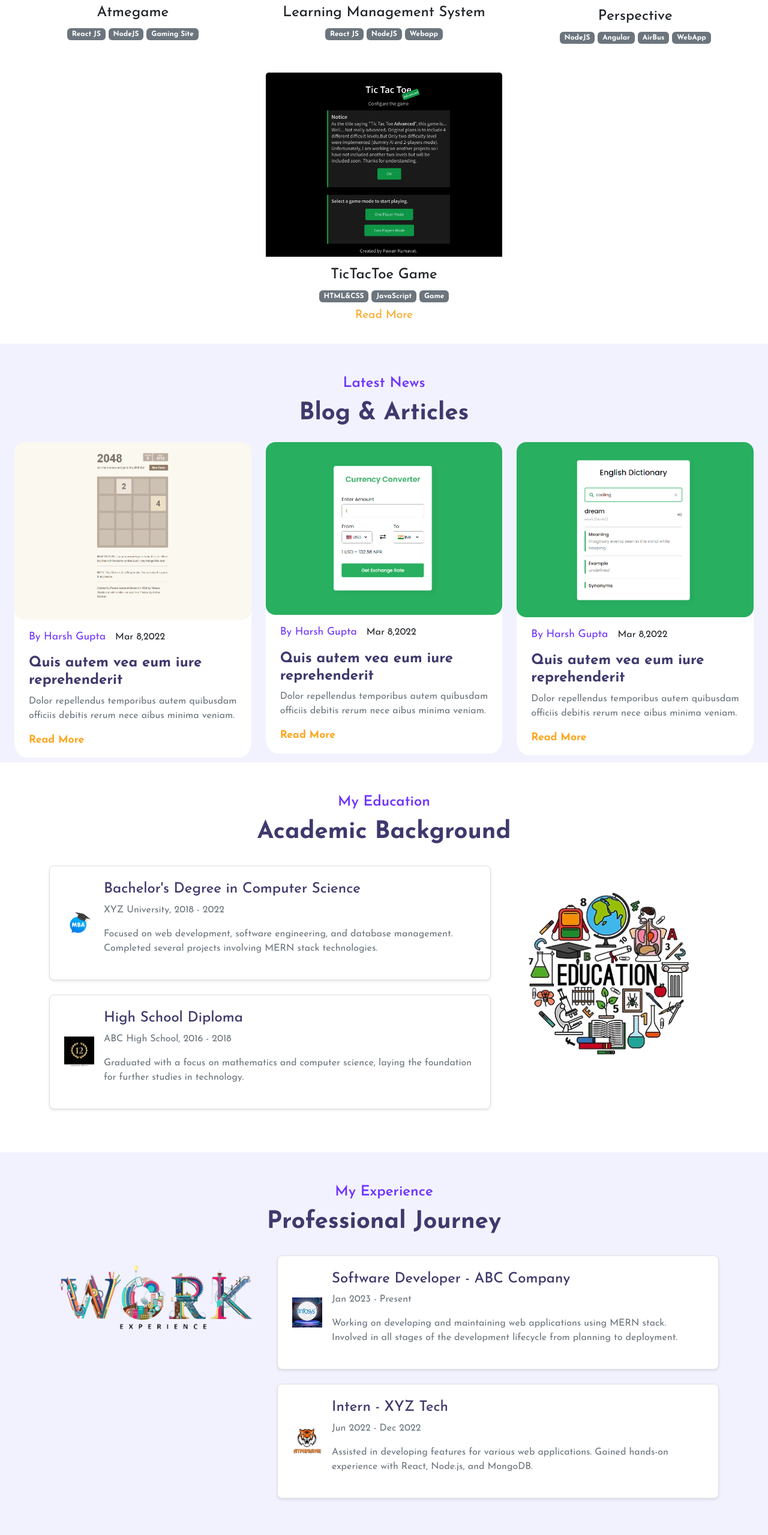
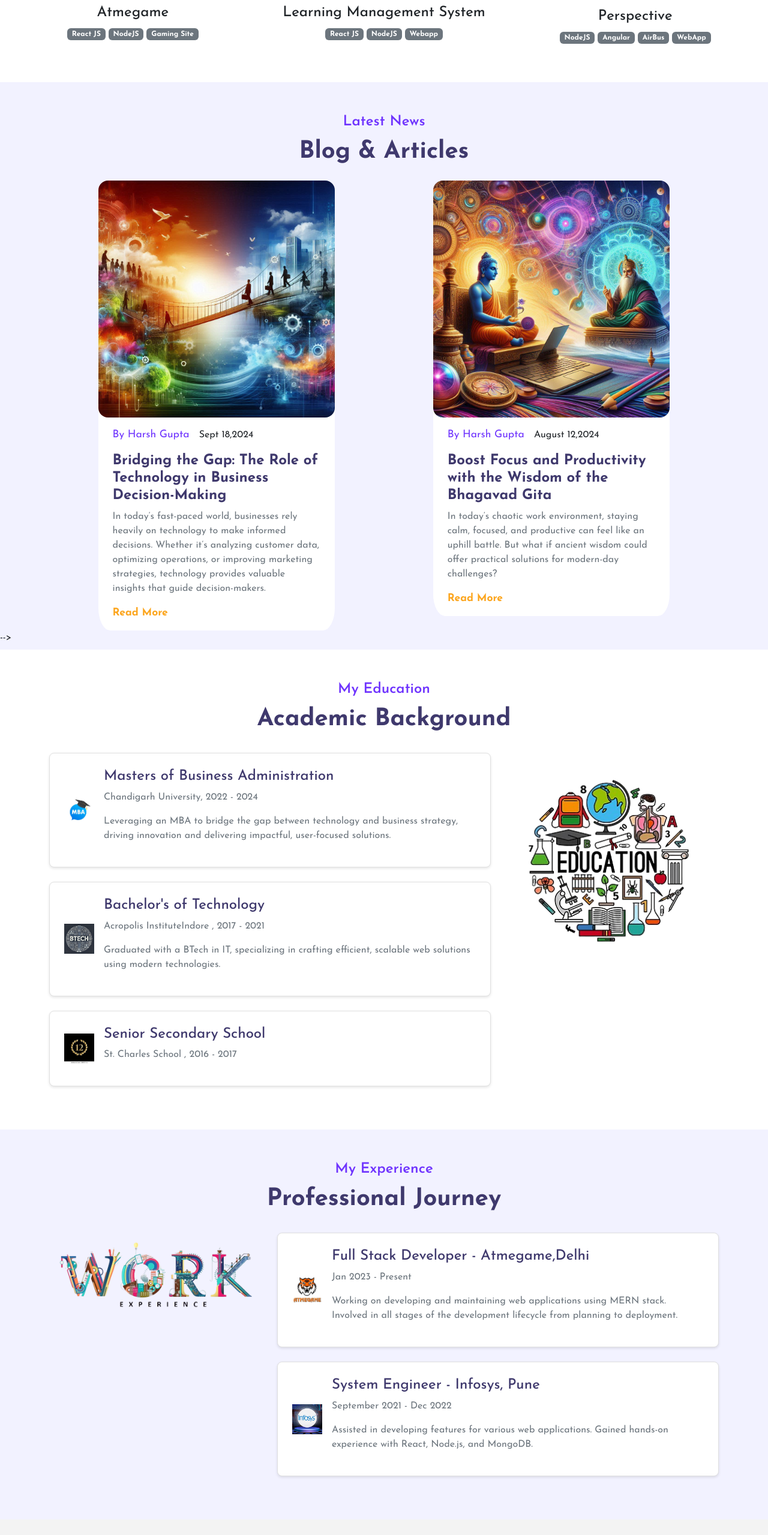
Before and after one commit to guptaharsh847/myportfolio, a plain HTML site: page index.html in a window 1280 px wide. Shown: the part 2441-5000 px from the top of the page at 60% size. Drawn offline with nearby package versions, Linux system fonts and the light colour scheme.

Commit message:
added education and wrk exp

```diff
--- a/index.html
+++ b/index.html
@@ -321,144 +321,12 @@
 
         </div>
         <div class="row justify-content-evenly mt-4 px-4">
-          <!-- <div class="post col-md-4 game all col-10 mt-3 mt-md-0" data-aos="fade-up">
-            <div class="card">
-              <img src="images/piceditor.png" class="card-img-top" alt="..." />
-              <div class="card-body text-center">
-                <h4 class="card-title">PicEditor App</h4>
-                <span class="badge bg-secondary badge-pill">HTML&CSS</span>
-                <span class="badge bg-secondary badge-pill">JavaScript</span>
-                <span class="badge bg-secondary badge-pill mb-2">App</span
-                ><br />
-                <a href="#" class="read-more-btn link">Read More</a>
-              </div>
-            </div>
-          </div> -->
-          <div class="post col-md-4 website all col-10 mt-3 mt-md-0" data-aos="fade-up">
-            <div class="card">
-              <img src="images/tictactoe.png" class="card-img-top" alt="..." />
-              <div class="card-body text-center">
-                <h4 class="card-title">TicTacToe Game</h4>
-                <span class="badge bg-secondary badge-pill">HTML&CSS</span>
-                <span class="badge bg-secondary badge-pill">JavaScript</span>
-                <span class="badge bg-secondary badge-pill mb-2">Game</span
-                ><br />
-                <a href="#" class="read-more-btn link">Read More</a>
-              </div>
-            </div>
-          </div>
-          <!-- <div class="post col-md-4 all col-10 mt-3 mt-md-0" data-aos="fade-up">
-            <div class="card">
-              <img
-                src="images/lang-translator.png"
-                class="card-img-top"
-                alt="..."
-              />
-              <div class="card-body text-center">
-                <h4 class="card-title">Lang Translator</h4>
-                <span class="badge bg-secondary badge-pill">HTML&CSS</span>
-                <span class="badge bg-secondary badge-pill">JavaScript</span>
-                <span class="badge bg-secondary badge-pill mb-2">Web App</span
-                ><br />
-                <a href="#" class="read-more-btn link">Read More</a>
-              </div>
-            </div>
-          </div> -->
+
         </div>
       </div>
     </section>
     <!-- portfolio section ends here -->
 
-    <!-- testimonial section starts  -->
-    <!-- <section class="testimonial mt-5 pt-5" id="testimonial">
-      <div class="row justify-content-evenly">
-        <div class="col-md-4 col-10" data-aos="slide-right">
-          <img src="images/tastimonials-img.png" class="img-fluid" alt="" />
-        </div>
-        <div class="col-md-6 col-10 mt-5" data-aos="slide-left">
-          <div class="heading">
-            <small>Testimonials</small>
-            <h3>Happy Clients Feedback</h3>
-
-            <div
-              id="carouselExampleControls"
-              class="carousel slide"
-              data-bs-ride="carousel"
-            >
-              <div class="carousel-inner">
-                <div class="carousel-item active">
-                  <div class="row justify-content-evenly">
-                    <div class="col-2 text-center">
-                      <i class="bi bi-quote"></i>
-                    </div>
-                    <div class="col-10">
-                      <p class="text-muted">
-                        Quisruam est, qui dolorem ipsum quia dolor sit amet,
-                        consecteaur aeci velit, sed quia non numquam eius modi
-                        tempora incidunt ut lao magnam aliquam quaerat ...
-                      </p>
-                      <h4>Kevin Andrew</h4>
-                      <small class="fs-6 text-muted">CEO of Company</small>
-                    </div>
-                  </div>
-                </div>
-                <div class="carousel-item">
-                  <div class="row justify-content-evenly">
-                    <div class="col-2 text-center">
-                      <i class="bi bi-quote"></i>
-                    </div>
-                    <div class="col-10">
-                      <p class="text-muted">
-                        Quisruam est, qui dolorem ipsum quia dolor sit amet,
-                        consecteaur aeci velit, sed quia non numquam eius modi
-                        tempora incidunt ut lao magnam aliquam quaerat ...
-                      </p>
-                      <h4>Kevin Andrew</h4>
-                      <small class="fs-6 text-muted">CEO of Company</small>
-                    </div>
-                  </div>
-                </div>
-                <div class="carousel-item">
-                  <div class="row justify-content-evenly">
-                    <div class="col-2 text-center">
-                      <i class="bi bi-quote"></i>
-                    </div>
-                    <div class="col-10">
-                      <p class="text-muted">
-                        Quisruam est, qui dolorem ipsum quia dolor sit amet,
-                        consecteaur aeci velit, sed quia non numquam eius modi
-                        tempora incidunt ut lao magnam aliquam quaerat ...
-                      </p>
-                      <h4>Kevin Andrew</h4>
-                      <small class="fs-6 text-muted">CEO of Company</small>
-                    </div>
-                  </div>
-                </div>
-              </div>
-              <button
-                class="nextprev-btn rounded-pill prev-btn"
-                type="button"
-                data-bs-target="#carouselExampleControls"
-                data-bs-slide="prev"
-              >
-                <i class="bi bi-arrow-left-circle-fill prev"></i>
-                <span class="visually-hidden">Previous</span>
-              </button>
-              <button
-                class="nextprev-btn rounded-pill next-btn"
-                type="button"
-                data-bs-target="#carouselExampleControls"
-                data-bs-slide="next"
-              >
-                <i class="bi bi-arrow-right-circle-fill next"></i>
-                <span class="visually-hidden">Next</span>
-              </button>
-            </div>
-          </div>
-        </div>
-      </div>
-    </section> -->
-    <!-- testimonial ends here -->
 
 
 
@@ -472,19 +340,18 @@
         <div class="blogpost col-md-4 col-10 mt-2 mt-md-0 game all">
           <div class="card">
             <img
-              src="images/2048game.png"
+              src="images/blog1.jpg"
               class="card-img-top rounded-4"
               alt="..."
             />
             <div class="card-body px-4">
               <small>By Harsh Gupta</small
-              ><span class="ms-3">Mar 8,2022</span>
+              ><span class="ms-3">Sept 18,2024</span>
               <h4 class="card-title">
-                <a href="">Quis autem vea eum iure reprehenderit</a>
+                <a >Bridging the Gap: The Role of Technology in Business Decision-Making</a>
               </h4>
               <p class="text-muted">
-                Dolor repellendus temporibus autem quibusdam officiis debitis
-                rerum nece aibus minima veniam.
+                In today’s fast-paced world, businesses rely heavily on technology to make informed decisions. Whether it’s analyzing customer data, optimizing operations, or improving marketing strategies, technology provides valuable insights that guide decision-makers.
               </p>
               <a href="#" class="read-more-btn link" data-bs-toggle="modal" data-bs-target="#exampleModal1">Read More</a>
             </div>
@@ -493,25 +360,24 @@
         <div class="blogpost col-md-4 col-10 mt-5 mt-md-0 website all">
           <div class="card">
             <img
-              src="images/currency-converter.png"
+              src="images/blog2.jpg"
               class="card-img-top rounded-4"
               alt="..."
             />
             <div class="card-body px-4">
               <small>By Harsh Gupta</small
-              ><span class="ms-3">Mar 8,2022</span>
+              ><span class="ms-3">August 12,2024</span>
               <h4 class="card-title">
-                <a href="">Quis autem vea eum iure reprehenderit</a>
+                <a >Boost Focus and Productivity with the Wisdom of the Bhagavad Gita</a>
               </h4>
               <p class="text-muted">
-                Dolor repellendus temporibus autem quibusdam officiis debitis
-                rerum nece aibus minima veniam.
+                In today’s chaotic work environment, staying calm, focused, and productive can feel like an uphill battle. But what if ancient wisdom could offer practical solutions for modern-day challenges?
               </p>
               <a href="#" class="read-more-btn link" data-bs-toggle="modal" data-bs-target="#exampleModal2">Read More</a>
             </div>
           </div>
         </div>
-        <div class="blogpost col-md-4 col-10 mt-5 mt-md-0 webapp all">
+        <!-- <div class="blogpost col-md-4 col-10 mt-5 mt-md-0 webapp all">
           <div class="card">
             <img
               src="images/dictionary.png"
@@ -531,7 +397,7 @@
               <a href="#" class="read-more-btn link" data-bs-toggle="modal" data-bs-target="#exampleModal3">Read More</a>
             </div>
           </div>
-        </div>
+        </div> -->
         <!-- here we will make modals if Read more link is clicked the modal will popup -->
         <div class="modal fade" id="exampleModal1" tabindex="-1" aria-labelledby="exampleModalLabel" aria-hidden="true">
           <div class="modal-dialog">
@@ -541,24 +407,25 @@
 
               <div class="modal-body px-4">
                 <div class="img">
-                  <img src="images/2048game.png" class="img-fluid" alt="">
+                  <img src="images/blog1.jpg" class="img-fluid" alt="">
                 </div>
                 <div class="content mt-3">
                   <small>By Harsh Gupta</small
-                    ><span class="text-muted ms-2">Mar 8,2022</span>
-                  <h4 class="card-title mt-3">Quis autem vea eum iure reprehenderit</h4>
+                    ><span class="text-muted ms-2">Sept 18,2024</span>
+                  <h4 class="card-title mt-3">Bridging the Gap: The Role of Technology in Business Decision-Making</h4>
                   <div class="social-links mt-4">
                       <button href="" class="rounded-pill dribble">
-                        <i class="bi bi-dribbble"></i>
+                        <i class="bi bi-envelope"></i>
                       </button>
-                      <button href="" class="rounded-pill whatsapp">
+                      <button href="wa.me/+919131379080" class="rounded-pill whatsapp">
                         <i class="bi bi-whatsapp"></i>
                       </button>
-                      <button href="" class="rounded-pill behance">
-                        <i class="bi bi-behance"></i>
-                      </button>
+
                   </div>
-                  <p class="text-muted mt-3">Lorem ipsum dolor sit amet, consectetur adipiscing elit. Nullam tempor eros a tellus auctor, nec suscipit nunc dignissim. Ut suscipit gravida augue sed elementum. Sed sed luctus nisl. Donec scelerisque nisi in sodales mattis. Vestibulum suscipit odio ac enim blandit sollicitudin. Aliquam ultrices sem quis urna placerat interdum. Etiam rutrum, quam sagittis tristique mollis, libero arcu scelerisque erat, eget tincidunt eros diam quis nunc.</p>
+                  <p class="text-muted mt-3">In today’s fast-paced world, businesses rely heavily on technology to make informed decisions. Whether it’s analyzing customer data, optimizing operations, or improving marketing strategies, technology provides valuable insights that guide decision-makers. Developers, especially those with a business background, play a key role in building the tools that businesses use to collect and analyze this data.
+
+                    By understanding both technology and business, professionals can bridge the gap between tech teams and management. This leads to better communication, faster problem-solving, and solutions that align with business goals. As more companies adopt digital transformation, the collaboration between tech and business is becoming essential for success. The future of decision-making lies in merging technical innovation with business strategy.
+                  </p>
                 </div>
               </div>
 
@@ -574,24 +441,29 @@
 
               <div class="modal-body px-4">
                 <div class="img">
-                  <img src="images/currency-converter.png" class="img-fluid" alt="">
+                  <img src="images/blog2.jpg" class="img-fluid" alt="">
                 </div>
                 <div class="content mt-3">
                   <small>By Harsh Gupta</small
-                    ><span class="text-muted ms-2 ms-md-0">Mar 8,2022</span>
-                  <h4 class="card-title mt-3">Quis autem vea eum iure reprehenderit</h4>
+                    ><span class="text-muted ms-2 ms-md-0">August 12,2024</span>
+                  <h4 class="card-title mt-3">Boost Focus and Productivity with the Wisdom of the Bhagavad Gita</h4>
                   <div class="social-links mt-4">
                       <button href="" class="rounded-pill dribble">
-                        <i class="bi bi-dribbble"></i>
+                        <i class="bi bi-envelope"></i>
                       </button>
-                      <button href="" class="rounded-pill whatsapp">
+                      <button href="wa.me/+919131379080" class="rounded-pill whatsapp">
                         <i class="bi bi-whatsapp"></i>
                       </button>
-                      <button href="" class="rounded-pill behance">
-                        <i class="bi bi-behance"></i>
-                      </button>
+
                   </div>
-                  <p class="text-muted mt-3">Lorem ipsum dolor sit amet, consectetur adipiscing elit. Nullam tempor eros a tellus auctor, nec suscipit nunc dignissim. Ut suscipit gravida augue sed elementum. Sed sed luctus nisl. Donec scelerisque nisi in sodales mattis. Vestibulum suscipit odio ac enim blandit sollicitudin. Aliquam ultrices sem quis urna placerat interdum. Etiam rutrum, quam sagittis tristique mollis, libero arcu scelerisque erat, eget tincidunt eros diam quis nunc.</p>
+                  <p class="text-muted mt-3">
+                    The Bhagavad Gita offers timeless wisdom that can greatly enhance focus and productivity, especially for software developers navigating the complexities of their work. One key teaching is the concept of *Nishkama Karma*, or selfless action. This principle encourages developers to focus on the process of coding, rather than getting overly attached to the end result, which can reduce anxiety and enhance creativity.
+
+                    For example, when facing a challenging bug, rather than stressing about deadlines, a developer can immerse themselves in the problem-solving process. This mindset shift fosters deeper concentration and can lead to more innovative solutions.
+
+                    Additionally, the Gita emphasizes the importance of discipline and mental clarity. By practicing mindfulness and setting clear intentions for each coding session, developers can cultivate an environment conducive to deep work. Regular meditation, inspired by the Gita’s teachings, can further sharpen focus and reduce distractions.
+
+                    Finally, the Gita teaches that every challenge is an opportunity for growth. Embracing setbacks as learning experiences can enhance resilience, enabling developers to maintain productivity even in the face of adversity. By integrating these insights into their daily routines, software developers can boost their focus and achieve greater levels of productivity.</p>
                 </div>
               </div>
 
@@ -599,7 +471,7 @@
             </div>
           </div>
         </div>
-        <div class="modal fade" id="exampleModal3" tabindex="-1" aria-labelledby="exampleModalLabel" aria-hidden="true">
+        <!-- <div class="modal fade" id="exampleModal3" tabindex="-1" aria-labelledby="exampleModalLabel" aria-hidden="true">
           <div class="modal-dialog">
             <div class="modal-content">
 
@@ -612,19 +484,17 @@
                 <div class="content mt-3">
                   <small>By Harsh Gupta</small
                     ><span class="text-muted ms-2 ms-md-0">Mar 8,2022</span>
-                  <h4 class="card-title mt-3">Quis autem vea eum iure reprehenderit</h4>
+                  <h4 class="card-title mt-3">Boost Focus and Productivity with the Wisdom of the Bhagavad Gita</h4>
                   <div class="social-links mt-4">
                       <button href="" class="rounded-pill dribble">
-                        <i class="bi bi-dribbble"></i>
+                        <i class="bi bi-envelope"></i>
                       </button>
-                      <button href="" class="rounded-pill whatsapp">
+                      <button href="wa.me/+919131379080" class="rounded-pill whatsapp">
                         <i class="bi bi-whatsapp"></i>
                       </button>
-                      <button href="" class="rounded-pill behance">
-                        <i class="bi bi-behance"></i>
-                      </button>
+
                   </div>
-                  <p class="text-muted mt-3">Lorem ipsum dolor sit amet, consectetur adipiscing elit. Nullam tempor eros a tellus auctor, nec suscipit nunc dignissim. Ut suscipit gravida augue sed elementum. Sed sed luctus nisl. Donec scelerisque nisi in sodales mattis. Vestibulum suscipit odio ac enim blandit sollicitudin. Aliquam ultrices sem quis urna placerat interdum. Etiam rutrum, quam sagittis tristique mollis, libero arcu scelerisque erat, eget tincidunt eros diam quis nunc.</p>
+                  <p class="text-muted mt-3">.</p>
                 </div>
               </div>
               <!-- <div class="heading px-2">
@@ -670,7 +540,7 @@
                -->
             </div>
           </div>
-        </div>
+        </div> -->
       </div>
     </section>
     <!-- blog section ends here -->
@@ -688,27 +558,35 @@
           <div class="education-card d-flex align-items-center" data-aos="fade-up">
               <img src="images/mba.jpg" alt="University Icon" class="icon" />
               <div class="education-content ms-3">
-                      <h4>Bachelor's Degree in Computer Science</h4>
-                      <p class="text-muted">XYZ University, 2018 - 2022</p>
+                  <h4>Masters of Business Administration</h4>
+                  <p class="text-muted">Chandigarh University, 2022 - 2024</p>
                   <p>
-                          Focused on web development, software engineering, and database management. Completed several projects involving MERN stack technologies.
+                    Leveraging an MBA to bridge the gap between technology and business strategy, driving innovation and delivering impactful, user-focused solutions.
                   </p>
+              </div>
+          </div>
+          <div class="education-card d-flex align-items-center mt-4" data-aos="fade-up">
+              <img src="images/btech.png" alt="School Icon" class="icon" />
+              <div class="education-content ms-3">
+                  <h4>Bachelor's of Technology</h4>
+                  <p class="text-muted">Acropolis InstituteIndore , 2017 - 2021</p>
+                  <p>
+                    Graduated with a BTech in IT, specializing in crafting efficient, scalable web solutions using modern technologies.</p>
               </div>
           </div>
           <div class="education-card d-flex align-items-center mt-4" data-aos="fade-up">
               <img src="images/12th.jpg" alt="School Icon" class="icon" />
               <div class="education-content ms-3">
-                      <h4>High School Diploma</h4>
-                      <p class="text-muted">ABC High School, 2016 - 2018</p>
-                      <p>
-                          Graduated with a focus on mathematics and computer science, laying the foundation for further studies in technology.
-                      </p>
+                  <h4>Senior Secondary School</h4>
+                  <p class="text-muted">St. Charles School , 2016 - 2017</p>
                   </div>
           </div>
       </div>
-          <div class="col-md-4 d-none d-md-block">
+
+      <div class="col-md-4 d-none d-md-block ml-auto d-flex align-items-center" style="vertical-align: middle">
         <img src="images/education.png" class="img-fluid" alt="Education Image" />
     </div>
+
       </div>
   </div>
 </section>
@@ -727,9 +605,9 @@
           </div>
           <div class="col-md-8">
               <div class="experience-card d-flex align-items-center" data-aos="fade-up">
-                  <img src="images/infy.jpg" alt="Company Icon" class="icon" />
+                  <img src="images/atme.jpg" alt="Company Icon" class="icon" />
                   <div class="experience-content ms-3">
-                      <h4>Software Developer - ABC Company</h4>
+                      <h4>Full Stack Developer - Atmegame,Delhi</h4>
                       <p class="text-muted">Jan 2023 - Present</p>
                       <p>
                           Working on developing and maintaining web applications using MERN stack. Involved in all stages of the development lifecycle from planning to deployment.
@@ -737,10 +615,10 @@
                   </div>
               </div>
               <div class="experience-card d-flex align-items-center mt-4" data-aos="fade-up">
-                  <img src="images/atme.jpg" alt="Internship Icon" class="icon" />
+                  <img src="images/infy.jpg" alt="Internship Icon" class="icon" />
                   <div class="experience-content ms-3">
-                      <h4>Intern - XYZ Tech</h4>
-                      <p class="text-muted">Jun 2022 - Dec 2022</p>
+                      <h4>System Engineer - Infosys, Pune</h4>
+                      <p class="text-muted">September 2021 - Dec 2022</p>
                       <p>
                           Assisted in developing features for various web applications. Gained hands-on experience with React, Node.js, and MongoDB.
                       </p>
```
Also changed, not shown: images/blog1.jpg (added), images/blog2.jpg (added), images/btech.png (added), images/wee.png (added). Lines whose indentation alone changed are shown as unchanged.
